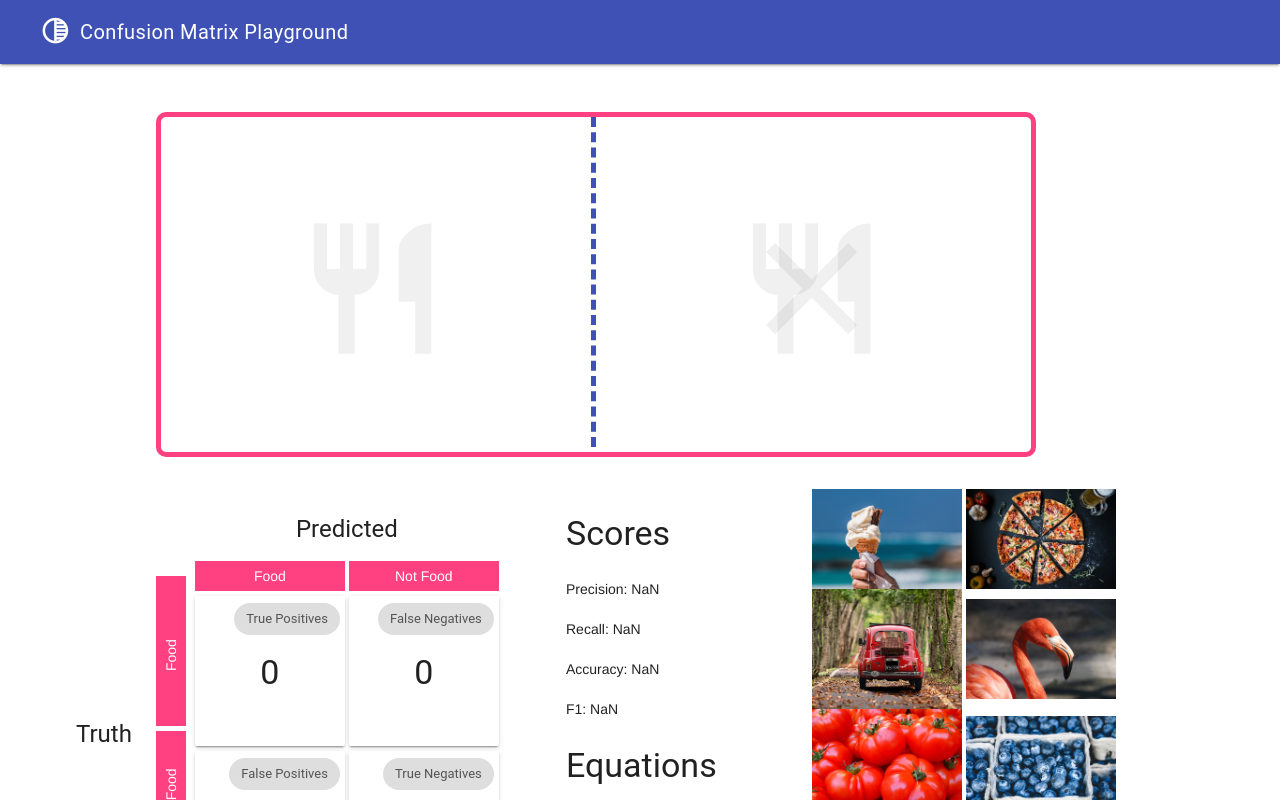
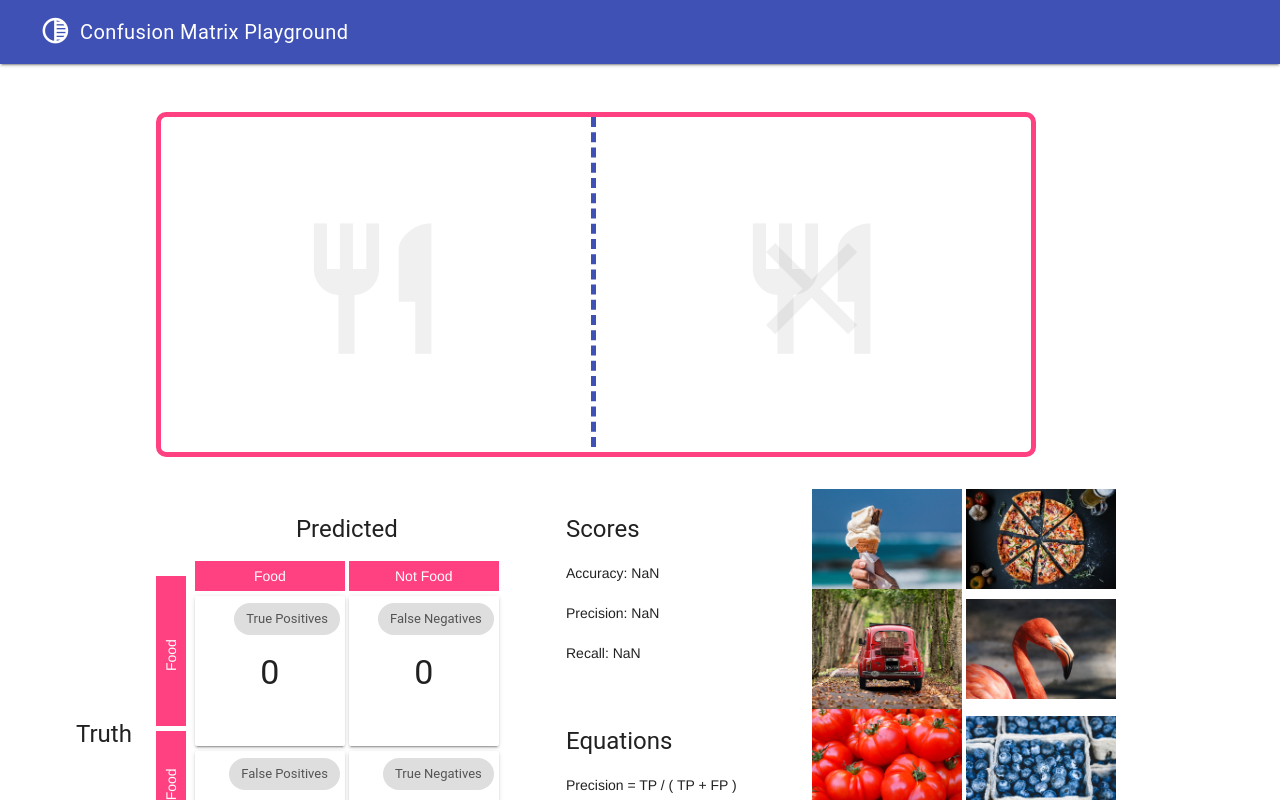
Before and after one commit to ZackAkil/precision-recall-playground, a plain HTML site: page index.html in a window 1280 px wide. Drawn offline with nearby package versions, Linux system fonts and the light colour scheme.

Commit message:
remove f1 tweet titel size

```diff
--- a/index.html
+++ b/index.html
@@ -287,14 +287,15 @@
                     </div>
 
                     <div class="mdl-cell mdl-cell--3-col">
-                        <h3>Scores</h3>
+                        <h4>Scores</h4>
+                        <p>Accuracy: {{this.accuracy.toFixed(DECIMAL_PLACES)}}</p>
                         <p>Precision: {{this.precision.toFixed(DECIMAL_PLACES)}}</p>
                         <p>Recall: {{this.recall.toFixed(DECIMAL_PLACES)}}</p>
-                        <p>Accuracy: {{this.accuracy.toFixed(DECIMAL_PLACES)}}</p>
-                        <p>F1: {{this.f1.toFixed(DECIMAL_PLACES)}}</p>
 
+                        <!-- <p>F1: {{this.f1.toFixed(DECIMAL_PLACES)}}</p> -->
+                        <br>
                         <div>
-                            <h3>Equations</h3>
+                            <h4>Equations</h4>
                             <p>Precision = <score v-bind:label="'TP'" v-bind:elements="tp_elements"></score> / (<score
                                     v-bind:label="'TP'" v-bind:elements="tp_elements"></score>+<score
                                     v-bind:label="'FP'" v-bind:elements="fp_elements"></score>)
```
